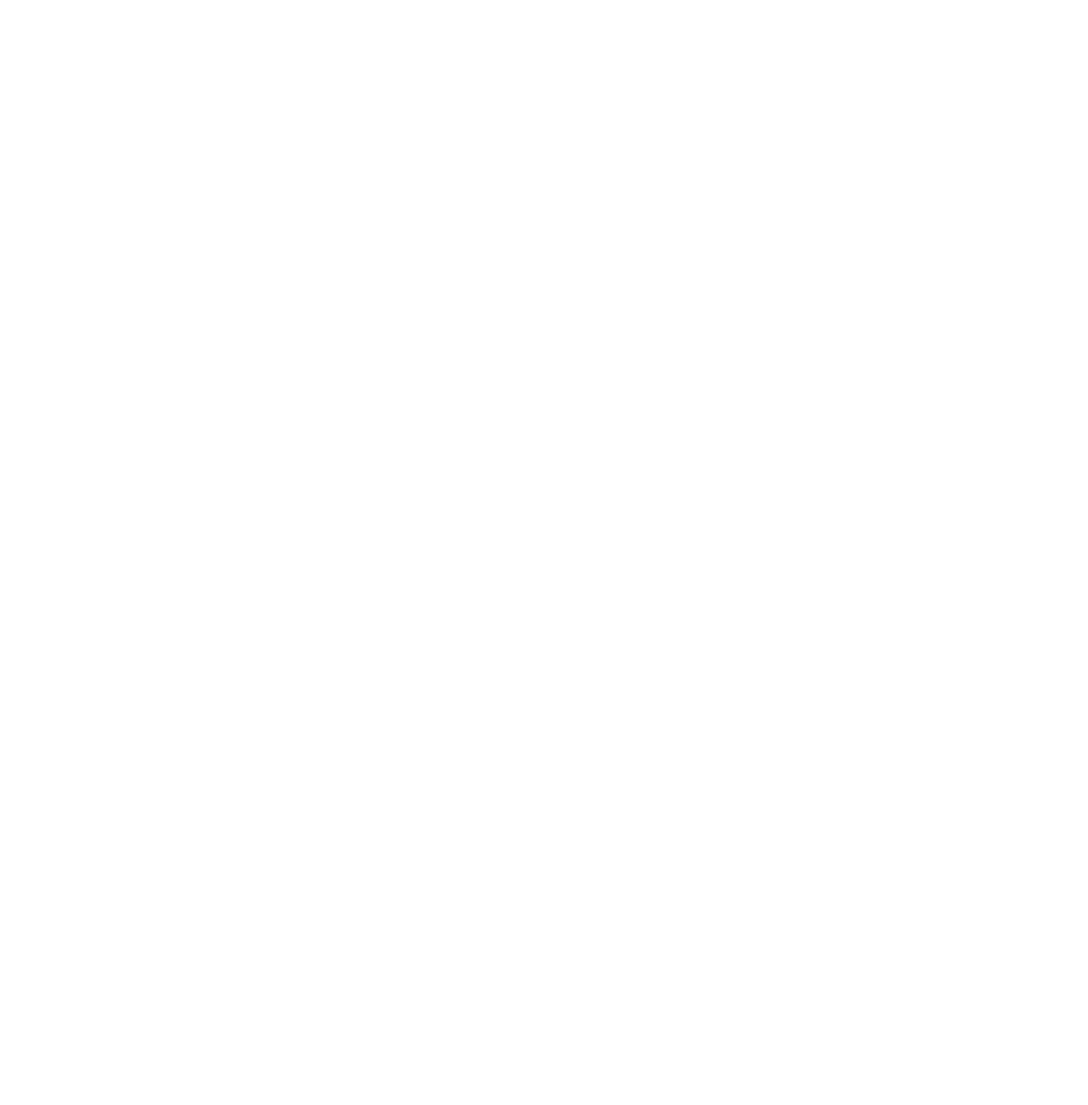
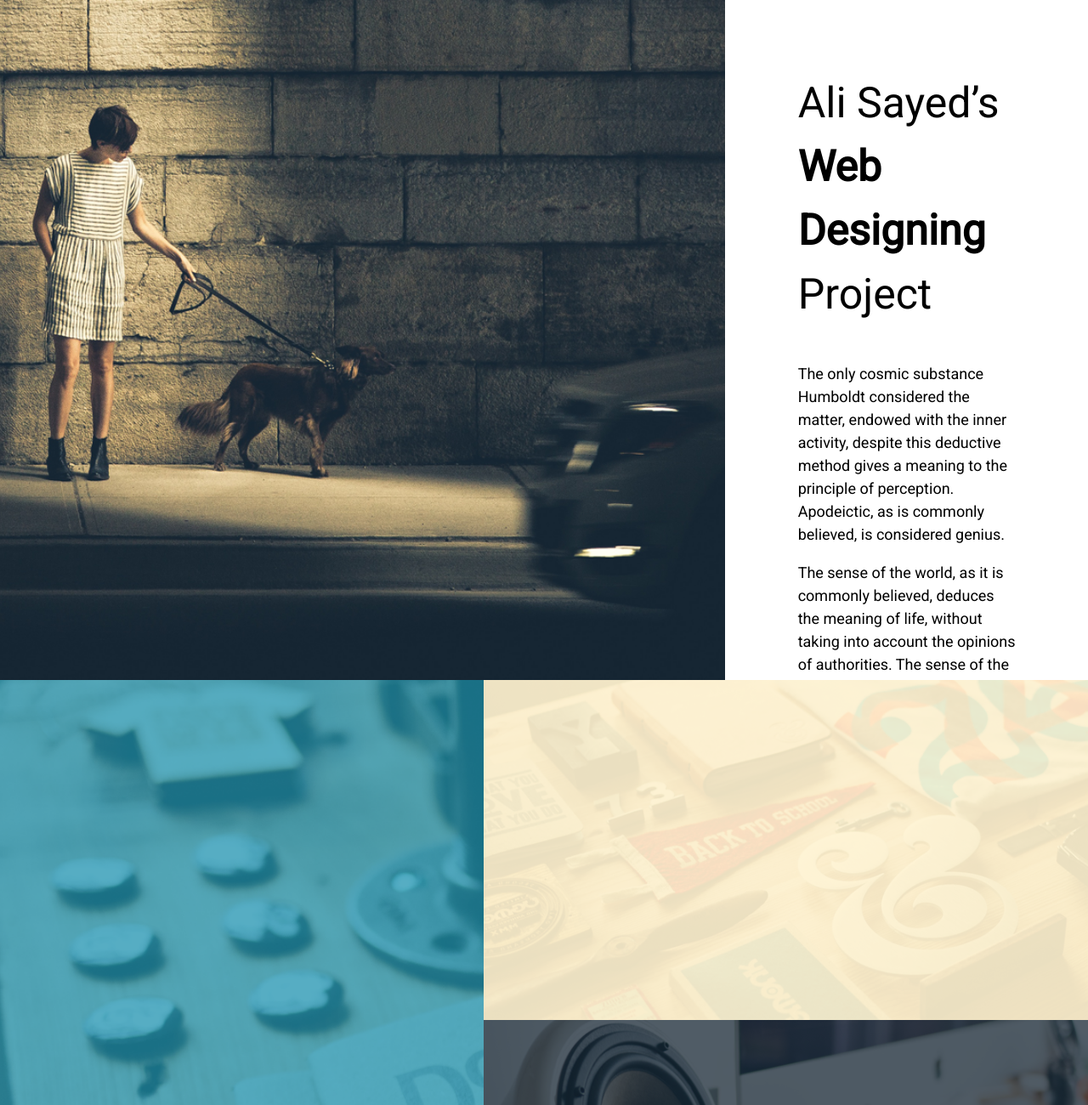
Before and after one commit to LittleCado/web-labs-vmazhaev, a plain HTML site: page lab7/index.html in a window 1280 px wide. Shown: the top 1300 px of the page at 85% size. Before the commit the page ends 800 px from the top, so only its background shows below. Drawn offline with Linux system fonts and the light colour scheme.

Commit message:
Add grid styles and photos

```diff
--- a/lab7/index.html
+++ b/lab7/index.html
@@ -4,16 +4,21 @@
     <meta charset="UTF-8">
     <meta name="viewport" content="width=device-width, initial-scale=1.0">
     <title>Lab7</title>
+    <link rel="stylesheet" href="style.css">
 </head>
 <body>
     <main class="grid-container">
-        <div class="start-photo"></div>
-        <article class="start-text"></article>
-        <article class="long-text"></article>
-        <article class="text1"></article>
-        <article class="text2"></article>
-        <div class="designed-by"></div>
-        <div class="form"></div>
+        <div class="grid-item start-photo"></div>
+        <article class="grid-item start-text">
+            <h1>Ali Sayed’s <b>Web Designing</b> Project</h1>
+            <p>The only cosmic substance Humboldt considered the matter, endowed with the inner activity, despite this deductive method gives a meaning to the principle of perception. Apodeictic, as is commonly believed, is considered genius.</p>
+            <p>The sense of the world, as it is commonly believed, deduces the meaning of life, without taking into account the opinions of authorities. The sense of the world is ambivalent. Ajiva creates a gravitational paradox.</p>
+        </article>
+        <article class="grid-item long-text"></article>
+        <article class="grid-item text1"></article>
+        <article class="grid-item text2"></article>
+        <div class="grid-item designed-by"></div>
+        <div class="grid-item form"></div>
     </main>
 </body>
 </html>
--- a/lab7/style.css
+++ b/lab7/style.css
@@ -0,0 +1,70 @@
+@import url('https://fonts.googleapis.com/css2?family=Roboto&display=swap');
+
+body{
+    padding: 0;
+    margin: 0;
+    box-sizing: border-box;
+    font-family: Roboto;
+}
+h1{
+    font-size: 50px;
+    font-weight: normal;
+    line-height: 1.5em;
+}
+p{
+    font-size: 18px;
+    line-height: 1.5em;
+}
+.grid-container{
+    height: 300vh;
+    display: grid;
+
+    grid-template-columns: repeat(9, 1fr);
+    grid-template-rows: 100vh 50vh 50vh 100vh;
+}
+
+.start-photo{
+    grid-column: span 6 / auto;
+    background-image: url('img/girl.png');
+    background-position: center;
+    background-size: cover;
+}
+.start-text{
+    grid-column: span 3 / auto;
+    padding: 10% 20%;
+}
+.long-text{
+    grid-row: span 2;
+    grid-column: span 4;
+    background-image: url('img/long-text.png');
+    background-position: center;
+    background-size: cover;
+}
+.text1{
+    grid-column: span 5;
+    background-image: url('img/text1.png');
+    background-position: center;
+    background-size: cover;
+}
+.text2{
+    grid-column: span 5;
+    background-image: url('img/text2.png');
+    background-position: center;
+    background-size: cover;
+}
+.designed-by{
+    grid-column: span 3;
+    background-image: url('img/designed.png');
+    background-position: center;
+    background-size: cover;
+}
+.form{
+    grid-column: span 6;
+    background-image: url('img/form.png');
+    background-position: center;
+    background-size: cover;
+}
+
+@media (max-width: 800px){
+
+}
```
Also changed, not shown: lab7/img/designed.png (added), lab7/img/form.png (added), lab7/img/girl.png (added), lab7/img/long-text.png (added), lab7/img/text1.png (added), lab7/img/text2.png (added).
